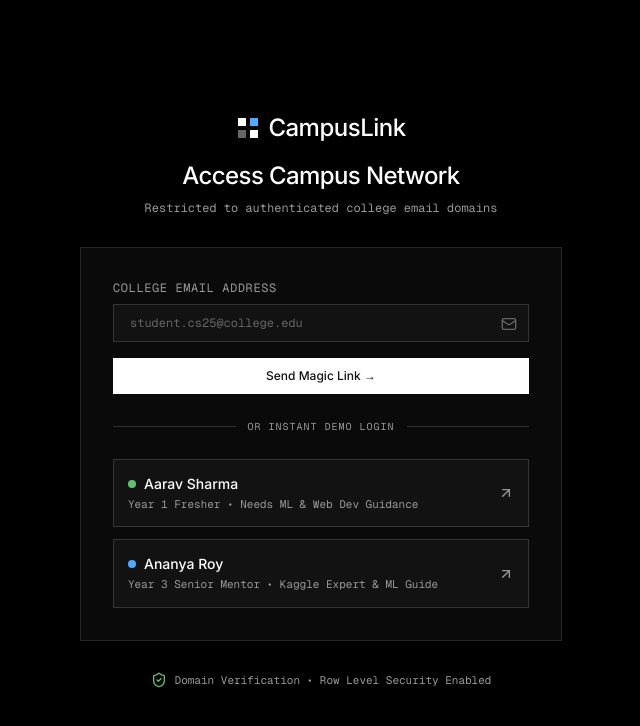
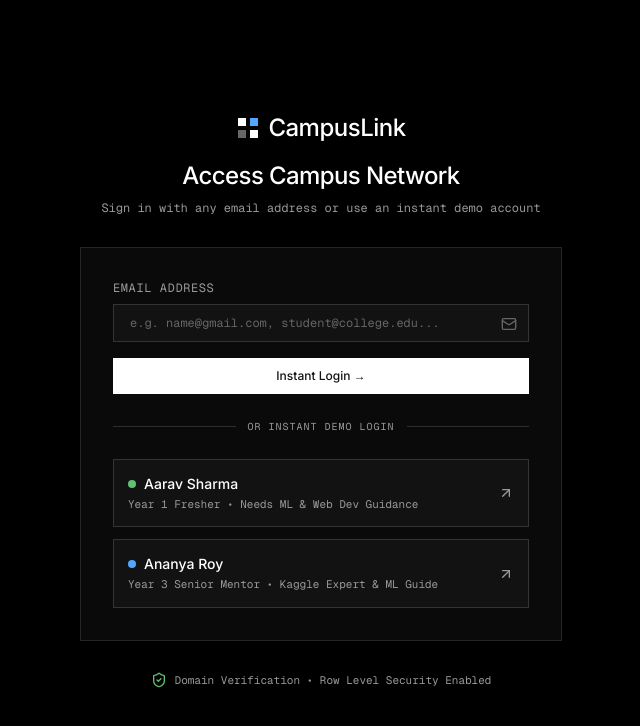
Before and after one commit to Lokeswarpj/First_Commit, a Next.js app in the folder frontend/: page /login in a window 1280 px wide. Shown: the top 726 px of the page, without its empty margins (319-959 px from the left). Built offline with nearby package versions, Linux system fonts and the light colour scheme.

Commit message:
feat(auth): allow any valid email address on login and profile

```diff
--- a/frontend/app/(auth)/login/page.tsx
+++ b/frontend/app/(auth)/login/page.tsx
@@ -15,15 +15,15 @@ export default function LoginPage() {
 
   const handleCustomLogin = (e: React.FormEvent) => {
     e.preventDefault();
-    if (!email.includes("@") || !email.endsWith(".edu")) {
-      setError("Please use a valid college email address ending with .edu (or select a demo account below).");
+    if (!email.trim() || !email.includes("@") || !email.includes(".")) {
+      setError("Please enter a valid email address.");
       return;
     }
     setError("");
     const customUser: UserProfile = {
       id: "usr_" + Math.random().toString(36).substring(7),
       name: email.split("@")[0].replace(".", " "),
-      college_email: email,
+      college_email: email.trim(),
       year: 2,
       is_mentor: false,
       skills: ["python", "javascript"],
@@ -32,7 +32,7 @@ export default function LoginPage() {
     };
     setCurrentUser(customUser);
     setSuccess(true);
-    setTimeout(() => router.push("/requests"), 600);
+    setTimeout(() => router.push("/requests"), 400);
   };
 
   const handleDemoLogin = (profile: UserProfile) => {
@@ -67,7 +67,7 @@ export default function LoginPage() {
             Access Campus Network
           </h1>
           <p className="font-mono text-xs text-[#999999]">
-            Restricted to authenticated college email domains
+            Sign in with any email address or use an instant demo account
           </p>
         </div>
 
@@ -76,14 +76,14 @@ export default function LoginPage() {
           <form onSubmit={handleCustomLogin} className="space-y-4">
             <div>
               <label className="block font-mono text-xs text-[#999999] uppercase tracking-wider mb-2">
-                College Email Address
+                Email Address
               </label>
               <div className="relative">
                 <input
                   type="email"
                   value={email}
                   onChange={(e) => setEmail(e.target.value)}
-                  placeholder="student.cs25@college.edu"
+                  placeholder="e.g. name@gmail.com, student@college.edu..."
                   className="w-full bg-[#121212] border border-white/[0.145] px-4 py-2.5 font-mono text-xs text-white placeholder-[#666666] focus:outline-none focus:border-[#52a8ff]"
                 />
                 <Mail className="absolute right-3 top-3 w-4 h-4 text-[#666666]" />
@@ -100,7 +100,7 @@ export default function LoginPage() {
               type="submit"
               className="btn-square w-full py-2.5 text-xs text-[#121212]"
             >
-              <span>Send Magic Link &rarr;</span>
+              <span>Instant Login &rarr;</span>
             </button>
           </form>
 
--- a/frontend/app/profile/page.tsx
+++ b/frontend/app/profile/page.tsx
@@ -95,13 +95,16 @@ export default function ProfilePage() {
 
             <div>
               <label className="block font-mono text-xs text-[#999999] uppercase tracking-wider mb-2">
-                College Email (Domain Authenticated)
+                Email Address
               </label>
               <input
-                type="text"
-                disabled
+                type="email"
                 value={profile.college_email}
-                className="w-full bg-[#161616] border border-white/[0.1] px-4 py-2 font-mono text-xs text-[#888888] cursor-not-allowed"
+                onChange={(e) => {
+                  setProfile({ ...profile, college_email: e.target.value });
+                  setSaved(false);
+                }}
+                className="w-full bg-[#121212] border border-white/[0.145] px-4 py-2 font-mono text-xs text-white focus:outline-none focus:border-[#52a8ff]"
               />
             </div>
           </div>
```
